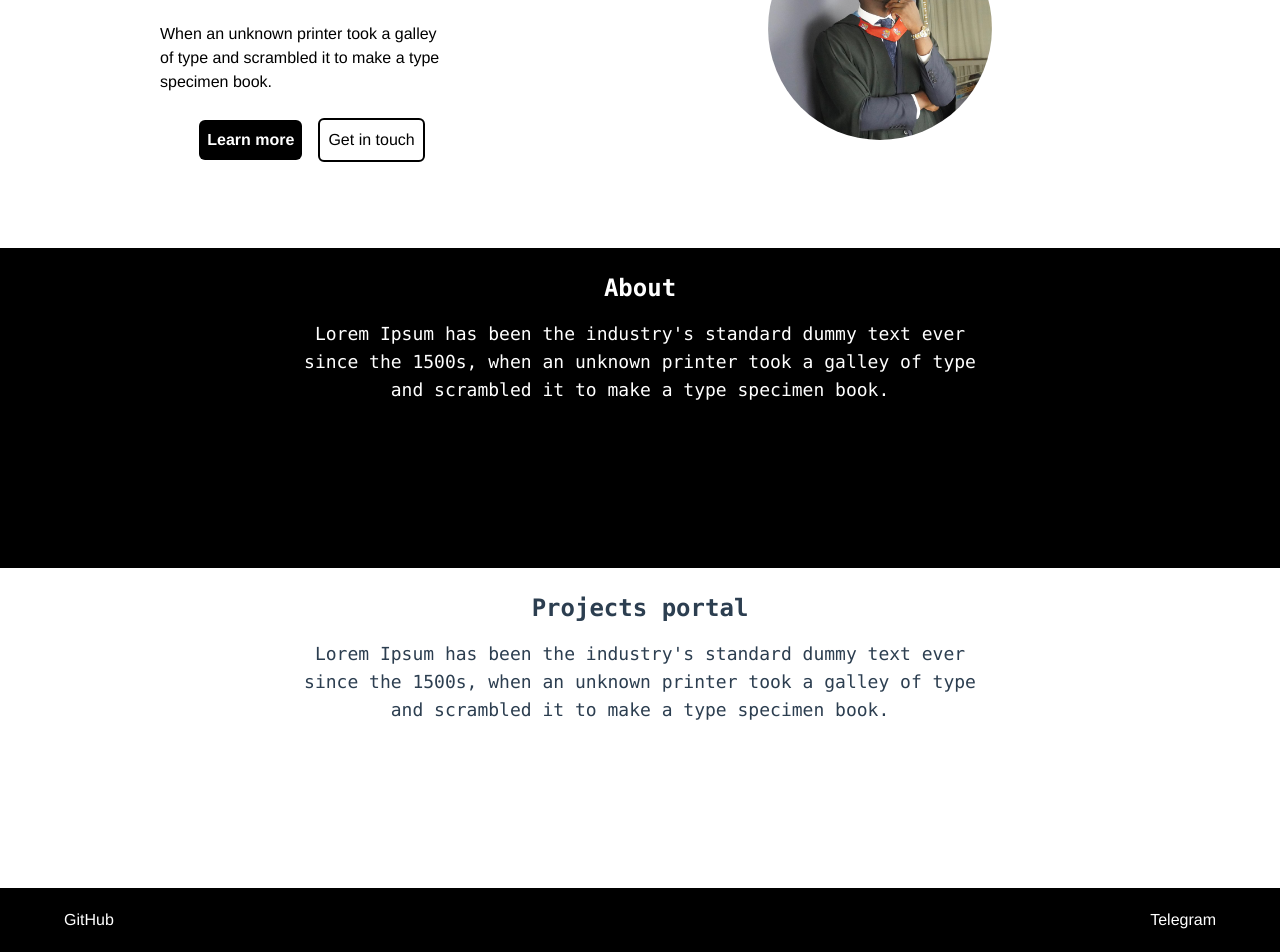
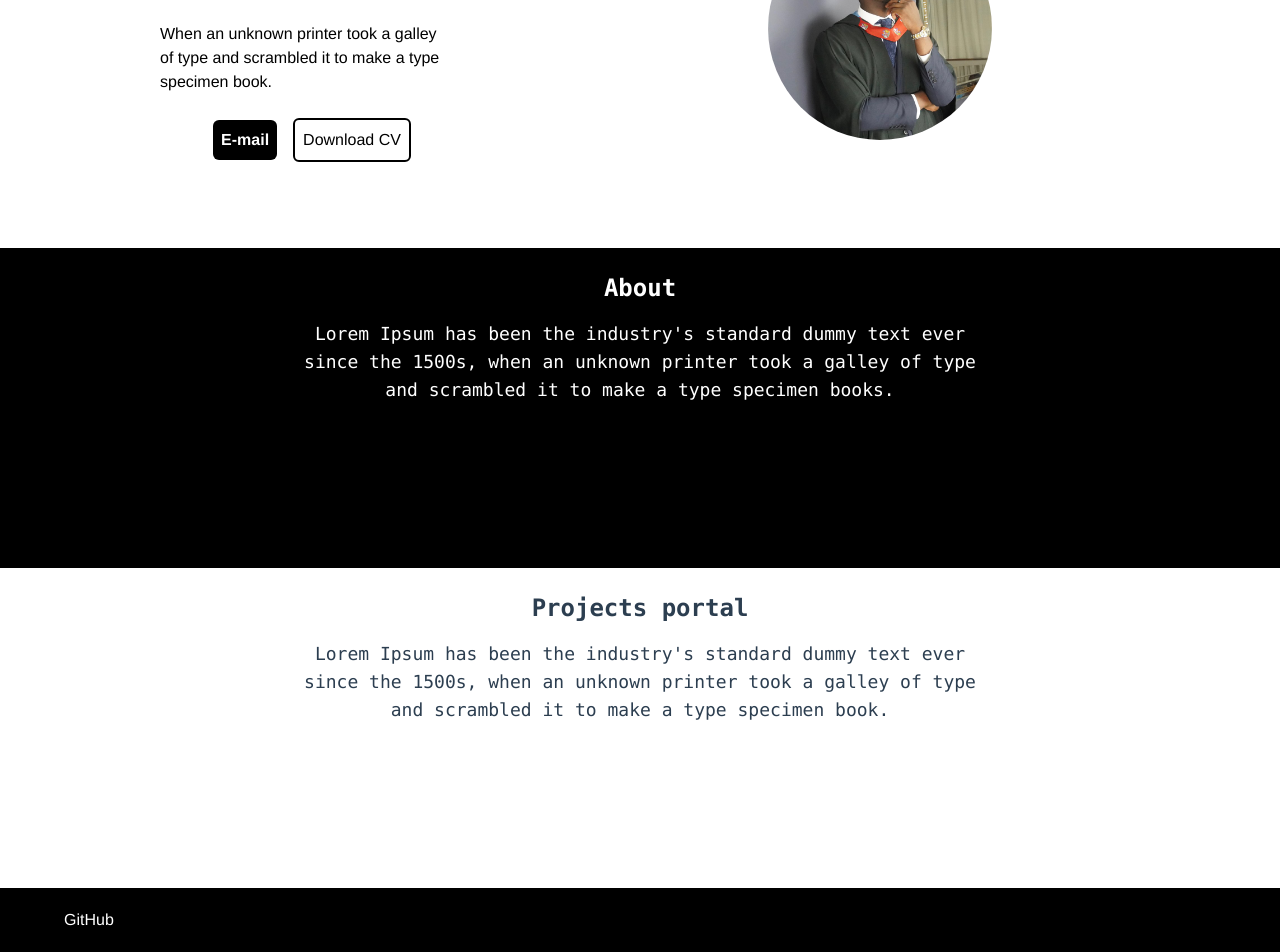
Before and after one commit to 6ixBit/hamza-website, a Vue app: page / in a window 1280 px wide. Shown: the part 224-1176 px from the top of the page. Built offline with nearby package versions, Linux system fonts and the light colour scheme.

Commit message:
unable to get svg icons to show

```diff
--- a/package.json
+++ b/package.json
@@ -7,6 +7,7 @@
     "serve": "vite preview"
   },
   "dependencies": {
+    "@fortawesome/fontawesome-free": "^5.15.3",
     "firebase": "^8.3.1",
     "vue": "^3.0.5"
   },
--- a/src/components/Footer.vue
+++ b/src/components/Footer.vue
@@ -4,7 +4,10 @@
       <p>GitHub</p>
 
       <ul class="icons">
-        <a href="">Telegram</a>
+        <img class="fill-current text-white" src="/github.svg" alt="github_icon">
+        <img src="/linkedin.svg" alt="linkedin_icon">
+        <img src="/email.svg" alt="email_icon">
+        <i class="fab fa-instagram"></i>
       </ul>
     </div>
   </footer>
@@ -18,6 +21,12 @@ export default {
 
 <style scoped>
 .footer {
-  @apply flex justify-between items-center bg-black text-white px-16 bottom-0 left-0 w-full h-16;
+  @apply flex justify-between items-center bg-black text-white px-16 bottom-0 left-0 w-full h-16 z-0;
 }
+
+.icons {
+ @apply flex flex-row space-x-4 z-10 fill-current text-white;
+}
+
+
 </style>
--- a/src/components/Home.vue
+++ b/src/components/Home.vue
@@ -13,8 +13,8 @@
       </p>
 
       <div class="description_buttons">
-        <button class="learnMoreButton">Learn more</button>
-        <button class="getInTouchButton">Get in touch</button>
+        <button class="learnMoreButton">E-mail</button>
+        <button class="getInTouchButton">Download CV</button>
         <!-- push to #contact -->
       </div>
     </div>
@@ -28,7 +28,7 @@
     <p class="about_text">
       Lorem Ipsum has been the industry's standard dummy text ever since the
       1500s, when an unknown printer took a galley of type and scrambled it to
-      make a type specimen book.
+      make a type specimen books.
     </p>
   </div>
 
@@ -40,6 +40,8 @@
       1500s, when an unknown printer took a galley of type and scrambled it to
       make a type specimen book.
     </p>
+
+
 
     <!-- Add container of cards, each card represents a project currently up. -->
   </div>
```
Also changed, not shown: 1 other file (tests, documents, lock files or other folders).
